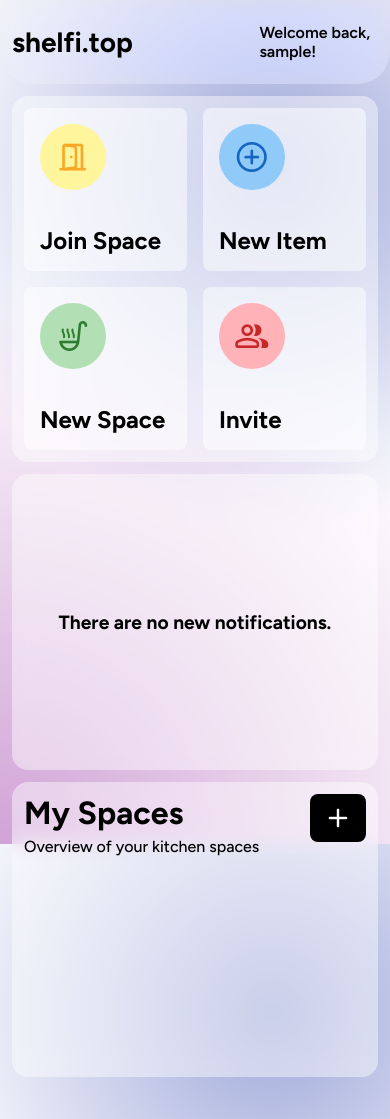
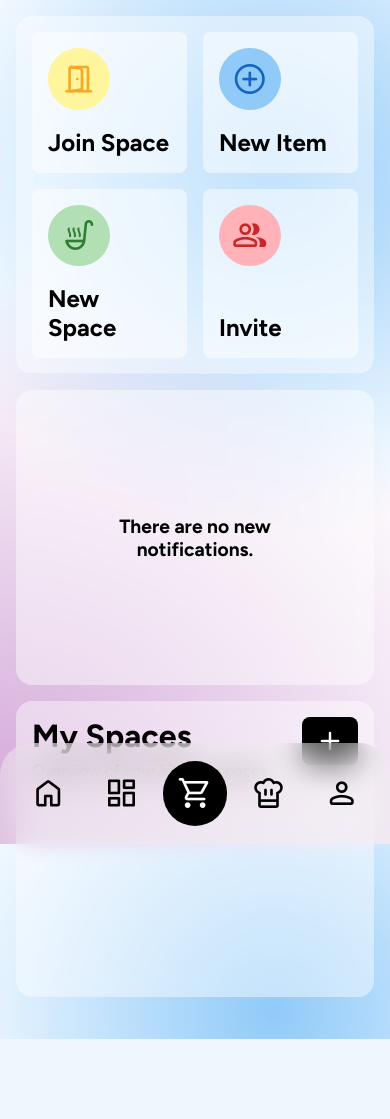
Before and after one commit to czett/shelfi, a Flask app: page /dashboard in a window 390 px wide. After the commit the page ends 1039 px from the top, so only its background shows below. Run offline with Flask 3, Linux system fonts and the light colour scheme; the visitor is signed in with stand-in values (Sample User, id 1); data that the repository does not hold is empty; some libraries are stand-ins or nearby versions; some web fonts are replaced.

Commit message:
mobile friendly navbar

```diff
--- a/static/scripts/basic.js
+++ b/static/scripts/basic.js
@@ -329,6 +329,19 @@ function updateItemTileDOM(item) {
     }*/
 }
 
+function shoppingListButton(){
+    let shoppingList = document.querySelector('#shopping-list');
+
+    if (shoppingList == null){
+        console.log('no shopping list found');
+        focusSpacesList();
+        return;
+    }else{
+        console.log('scrolling to shopping list');
+    }
+    return;
+}
+
 function focusSpacesList(){
     // highlight spaces list, .spaces-list for 1s, then remove class
     document.querySelector('.spaces').classList.add('focus');
--- a/static/style/style.css
+++ b/static/style/style.css
@@ -61,6 +61,7 @@
     font-family: 'Figtree';
     transition: 300ms;
     /* font-family: 'Onest'; */
+    scroll-behavior: smooth;
 }
 
 body, html{
@@ -80,6 +81,10 @@ div, p, a{
     display: none;
 }
 
+.mobile-only{
+    display: none;
+}
+
 body {
     /* Basis ist Ihr reines Weiß */
     background-color: var(--bg-color);
@@ -96,7 +101,7 @@ body {
 
         /* 2. Sekundärakzent: Ein kleinerer, subtilerer Akzent oben-Mitte mit Hell-Indigo */
         radial-gradient(circle at 70% 20%,
-            var(--indigo-light) 0px, /* **WICHTIG: light-Version für helle UI** */
+            var(--blue-light) 0px, /* **WICHTIG: light-Version für helle UI** */
             transparent 50%);
 
     /* Dunkle Textfarbe für Lesbarkeit */
@@ -390,7 +395,7 @@ body {
 /* spaces list, similar to messages */
 
 .focus{
-    filter: brightness(1.1) saturate(1.2);
+    filter: brightness(0.75) saturate(1.2);
 }
 
 .child .list-items{
@@ -1015,8 +1020,8 @@ body {
 
 @media screen and (width < 900px) {
     :root{
-        --xpad: .75rem;
-        --ypad: .75rem;
+        --xpad: 1rem;
+        --ypad: 1rem;
     }
 
     .add-list-item-button{
@@ -1067,4 +1072,52 @@ body {
     .smart-add-info-text{
         display: none;
     }
+
+    /* bottom fixed nav restyling */
+    .navbar{
+        inset: auto 0 0 0;
+        border-radius: calc(2 * var(--radius-big)) calc(2 * var(--radius-big)) 0 0;
+        height: 12dvh;
+        backdrop-filter: blur(15px);
+    }
+
+    .mobile-only{
+        display: block;
+    }
+
+    .content{
+        margin-top: var(--ypad);
+    }
+
+    .navbar .pc-only{
+        display: none;
+    }
+
+    .navbar .nav-icons{
+        display: flex;
+        justify-content: space-between;
+        width: 100%;
+    }
+
+    .nav-icons .nav-icon{
+        aspect-ratio: 1;
+        width: 18%;
+        display: flex;
+        justify-content: center;
+        align-items: center;
+    }
+
+    .nav-icons .nav-icon span{
+        font-size: 2.25rem;
+        color: var(--fg-color);
+    }
+
+    .nav-icon.main-nav-icon{
+        border-radius: 50%;
+        background-color: var(--fg-color);
+    }
+
+    .nav-icon.main-nav-icon span{
+        color: var(--text-color-bright);
+    }
 }
--- a/templates/base.html
+++ b/templates/base.html
@@ -17,20 +17,40 @@
 
     {% block nav %}
     <div class="navbar">
-        <a href="/" class="logo-text">shelfi.top</a>
+        <a href="/" class="logo-text pc-only">shelfi.top</a>
 
         {% if not session.logged_in %}
-            <div class="navbar-right">
+            <div class="navbar-right pc-only">
                 <a href="/login">Login</a>
                 <a href="/register">Register</a>
             </div>
         {% else %}
-            <div class="navbar-right">
+            <div class="navbar-right pc-only">
                 <div></div>
                 <div class="welcome-text">Welcome back, {{session.username}}!</div>
                 <!-- <a href="/logout">Logout</a> -->
             </div>
         {% endif %}
+
+        <!-- mobile-nav-contents -->
+
+        <div class="mobile-only nav-icons">
+            <a href="/" class="nav-icon">
+                <span class="material-symbols-rounded">home</span>
+            </a>
+            <a href="/dashboard" class="nav-icon">
+                <span class="material-symbols-rounded">dashboard</span>
+            </a>
+            <a href="#shopping-list" class="nav-icon main-nav-icon" onclick="shoppingListButton();">
+                <span class="material-symbols-rounded">shopping_cart</span>
+            </a>
+            <a href="/" class="nav-icon">
+                <span class="material-symbols-rounded">chef_hat</span>
+            </a>
+            <a href="/profile" class="nav-icon">
+                <span class="material-symbols-rounded">person</span>
+            </a>
+        </div>
     </div>
     {% endblock %}
 </body>
--- a/templates/space.html
+++ b/templates/space.html
@@ -64,7 +64,7 @@
             </div>
         </div>
 
-        <div class="child space-shopping-list list-view">
+        <div class="child space-shopping-list list-view" id="shopping-list">
             <div class="dashboard-child-title list-title">
                 Shopping List
             </div>
@@ -78,6 +78,7 @@
                 </div>
                 <div class="add-shopping-list-item-text add-list-item-text">Add New Item</div>
             </div>
+
 
             <div class="shopping-list list-items">
                 {% for item in shopping_list %}
```
